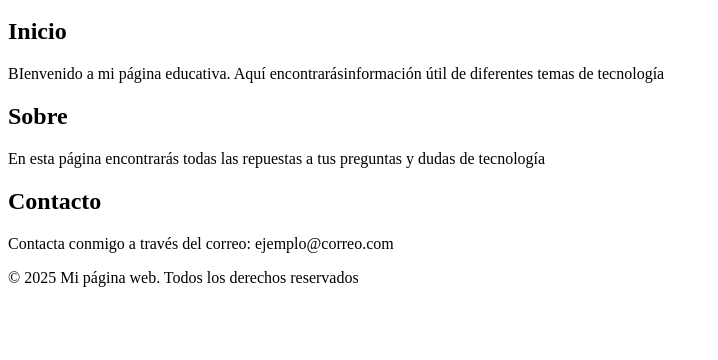
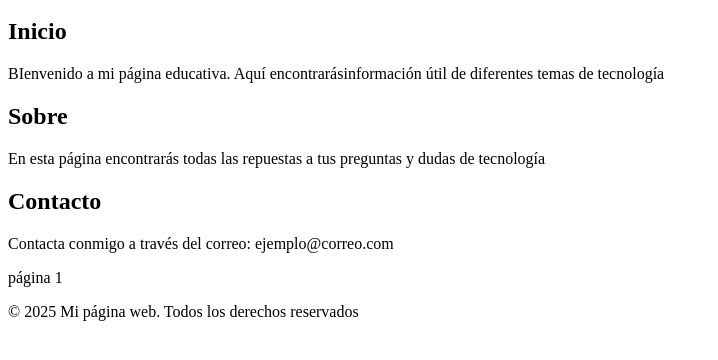
Before and after one commit to idoyagav/miprimeraweb, a plain HTML site: page Index.html in a window 1280 px wide. Shown: the part 122-482 px from the top of the page, without its empty margins (0-718 px from the left). Drawn offline with Linux system fonts and the light colour scheme.

Commit message:
He añadido un footer

```diff
--- a/Index.html
+++ b/Index.html
@@ -31,6 +31,7 @@
         </div>
     <form action="submit"></form>
         <footer>
+        <footer> página 1</footer>
             <p>&copy; 2025 Mi página web. Todos los derechos reservados</p>
         </footer>
     </body>
```
